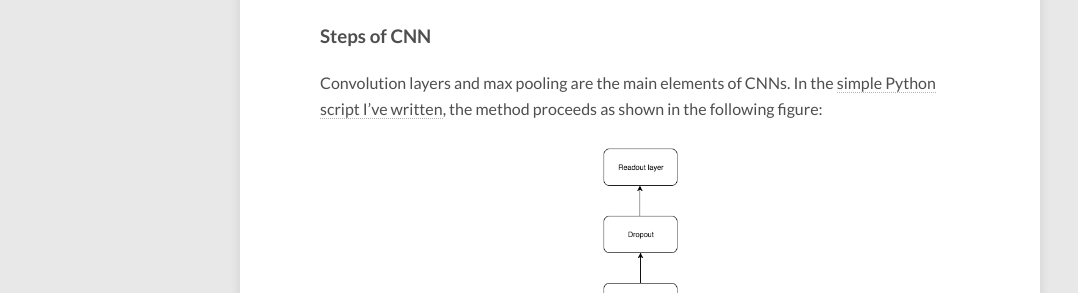
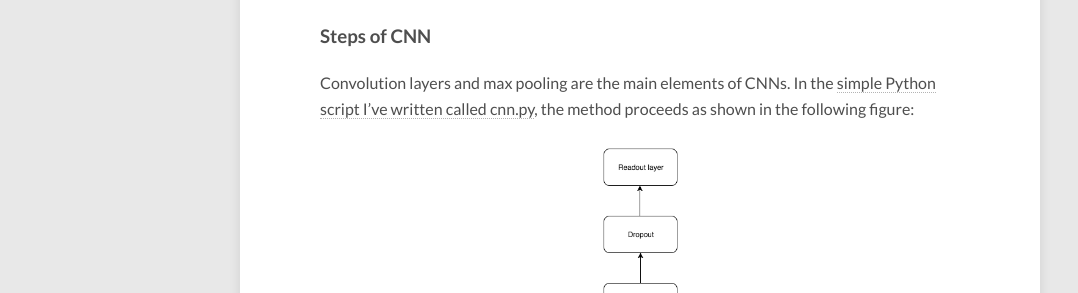
Before and after one commit to 2533245542/2533245542.github.io, a Jekyll site: the page built from _posts/2016-07-04-cnn-microbiome.md, in a window 1280 px wide and 900 px high, scrolled down 1777 px. Shown: the part 187-480 px from the top of the window, without its empty margins (0-1078 px from the left). Built offline with Jekyll 4.4.1, drawn with Linux system fonts in a browser that asks for light colours; nearby versions of some CDN libraries; comment, search, counter and statistics services are not loaded.

Commit message:
Update 2016-07-04-cnn-microbiome.md

```diff
--- a/_posts/2016-07-04-cnn-microbiome.md
+++ b/_posts/2016-07-04-cnn-microbiome.md
@@ -49,7 +49,7 @@
 The input file of microbiome data comes as an [OTU](http://www.drive5.com/usearch/manual/otu_definition.html) table. The individual (sample) on which microbiome data is obtained is actually a vector of OTUs. In the [Lozupone et al](http://www.ncbi.nlm.nih.gov/pubmed/24034618) dataset, we have information on 267 OTUs. Our input for CNN, therefore, is a 267x1 vector for each sample.
 
 ### Steps of CNN
-Convolution layers and max pooling are the main elements of CNNs. In the [simple Python script I’ve written](https://github.com/alifar76/TFMicrobiome/blob/master/src/cnn.py), the method proceeds as shown in the following figure:
+Convolution layers and max pooling are the main elements of CNNs. In the [simple Python script I’ve written called cnn.py](https://github.com/alifar76/TFMicrobiome), the method proceeds as shown in the following figure:
 
 <figure>
 <center>
```
